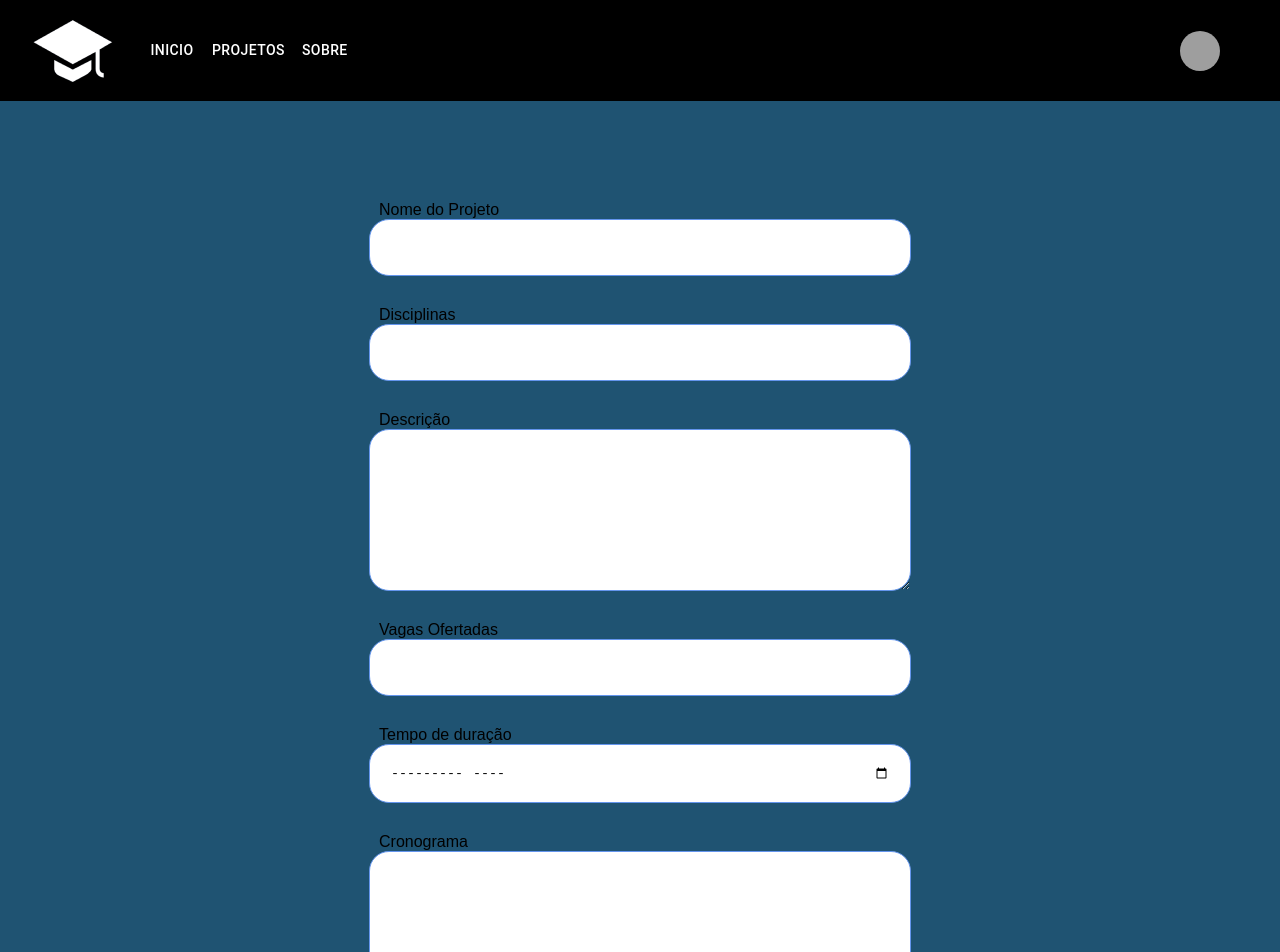
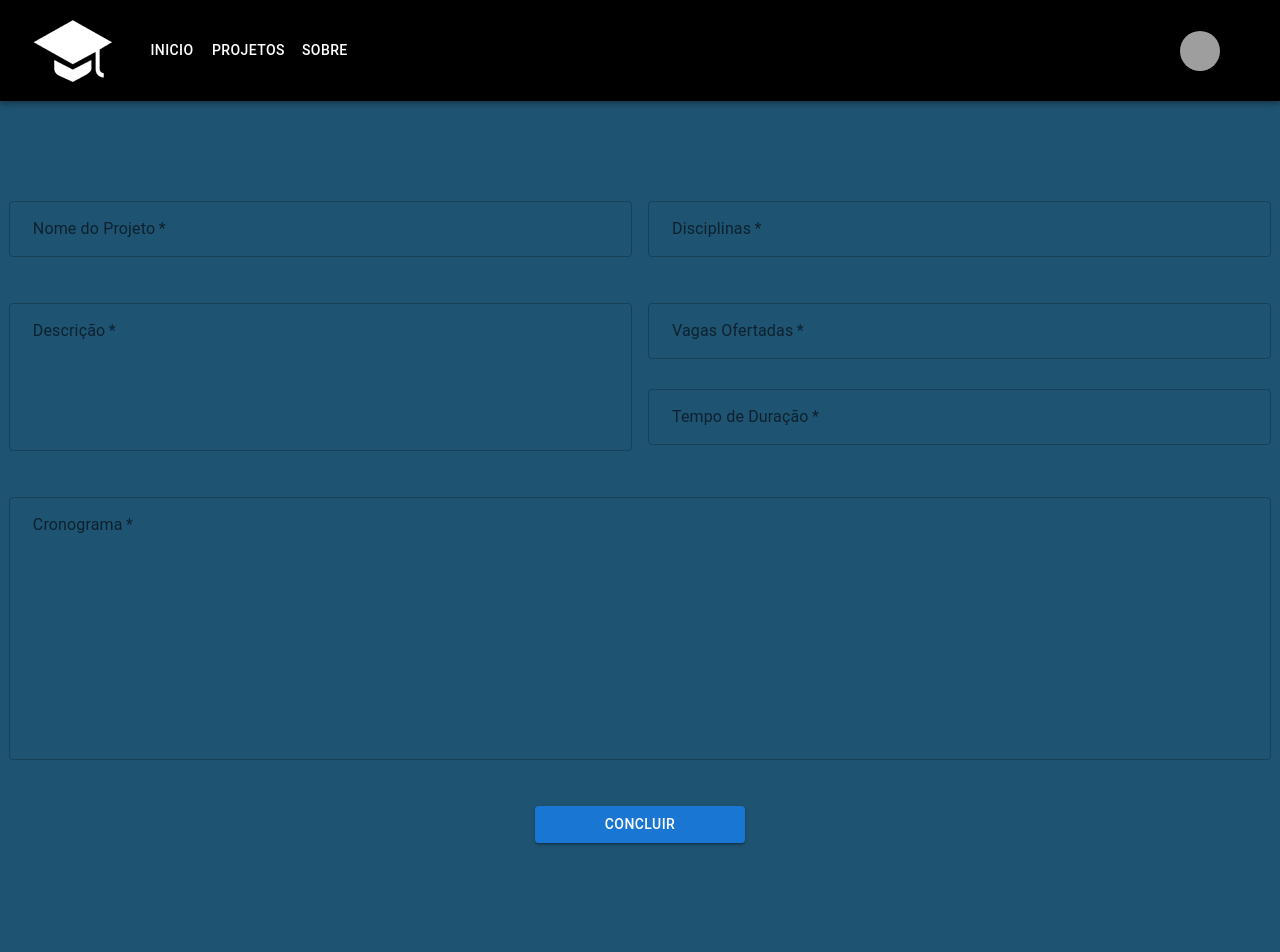
Before and after one commit to victoriavasconcelos/sivo, a React (Create React App) app: page /criar-projeto in a window 1280 px wide. Shown: the top 952 px of the page. After the commit the page ends 873 px from the top, so only its background shows below. Built offline with nearby package versions, Linux system fonts and the light colour scheme; grey boxes are pictures that could not be loaded.

Commit message:
Alteração da tela criar-projeto para MUI

```diff
--- a/src/pages/criar-projeto/index.jsx
+++ b/src/pages/criar-projeto/index.jsx
@@ -1,48 +1,103 @@
+import { Button, Grid, TextField } from "@mui/material";
 import { blue } from "@mui/material/colors";
+import { useState } from "react";
 
 export default function CriarProjeto (){
+
+    const [nome, setNome] = useState("")
+    const [disciplina, setDisciplina] = useState("")
+    const [descricao, setDescricao] = useState("")
+    const [vagas, setVagas] = useState("")
+    const [tempo, setTempo] = useState("")
+    const [cronograma, setCronograma] = useState("")
+
     return (
-        <><head>
-            <title>Criar Projeto</title>
-            <style>
+        <section>
+            <form>
+                <Grid container spacing={2}>
+                    <Grid container item xs={12} spacing={2}>
+                        <Grid item xs={6}>
+                            <TextField
+                                label="Nome do Projeto"
+                                required
+                                fullWidth
+                                value={nome}
+                                onChange={e => setNome(e.target.value)}
+                                multiline
+                            />
+                        </Grid>
+                        <Grid item xs={6}>
+                            <TextField
+                                label="Disciplinas"
+                                required
+                                fullWidth
+                                value={disciplina}
+                                onChange={e => setDisciplina(e.target.value)}
+                                multiline
+                            />
+                        </Grid>
+                    </Grid>
+                    <Grid item container spacing={2}>
+                        <Grid item xs={6}>
+                            <TextField
+                                label="Descrição"
+                                required
+                                fullWidth
+                                value={descricao}
+                                onChange={e => setDescricao(e.target.value)}
+                                multiline
+                                rows={5}
+                            />
+                        </Grid>
+                        <Grid item xs={6} container direction="column">
+                            <Grid item>
+                                <TextField
+                                    label="Vagas Ofertadas"
+                                    required
+                                    fullWidth
+                                    type="number"
+                                    value={vagas}
+                                    onChange={e => setVagas(e.target.value)}
+                                    multiline
+                                />
+                            </Grid>
+                            <Grid item>
+                                <TextField
+                                    label="Tempo de Duração"
+                                    required
+                                    value={tempo}
+                                    onChange={e => setTempo(e.target.value)}
+                                    multiline
+                                    fullWidth
+                                />
+                            </Grid>
+                        </Grid>
+                    </Grid>
+                    <Grid item xs={12}>
+                        <TextField
+                            label="Cronograma"
+                            required
+                            fullWidth
+                            value={cronograma}
+                            onChange={e => setCronograma(e.target.value)}
+                            multiline
+                            rows={10}
+                        />
+                    </Grid>
+                    <Grid container item xs={12} justifyContent="center">
+                        <Grid item xs={2}>
+                            <Button
+                                variant="contained"
+                                type="submit"
+                                fullWidth
 
-
-            </style>
-        </head>
-        <body>
-            <section>
-                <form>
-                    <div>
-                        <label>Nome do Projeto</label>
-                        <input type="text" name="Nome do Projeto" required></input>
-                    </div>
-                    <div>
-                        <label>Disciplinas</label>
-                        <input type="text" name="disciplinas" required />
-                    </div>
-                    <div id="conteiner-a">
-                        <label>Descrição</label>
-                        <textarea rows="8" name="msg" required></textarea>
-                    </div>
-                    <div>
-                        <label>Vagas Ofertadas</label>
-                        <input type="number" max="10" min="0" />
-                    </div>
-                    <div>
-                        <label>Tempo de duração</label>
-                        <input type="month" />
-                    </div>
-                    <div id="conteiner-b">
-                        <label>Cronograma</label>
-                        <textarea rows="15" required></textarea>
-                    </div>
-                    <div>
-                        <input type="submit" value="Enviar" />
-                    </div>
-                </form>
-            </section>
-        </body>
-        </>
-
+                            >
+                                Concluir
+                            </Button>
+                        </Grid>
+                    </Grid>
+                </Grid>
+            </form>
+        </section>
     )
 }
```
